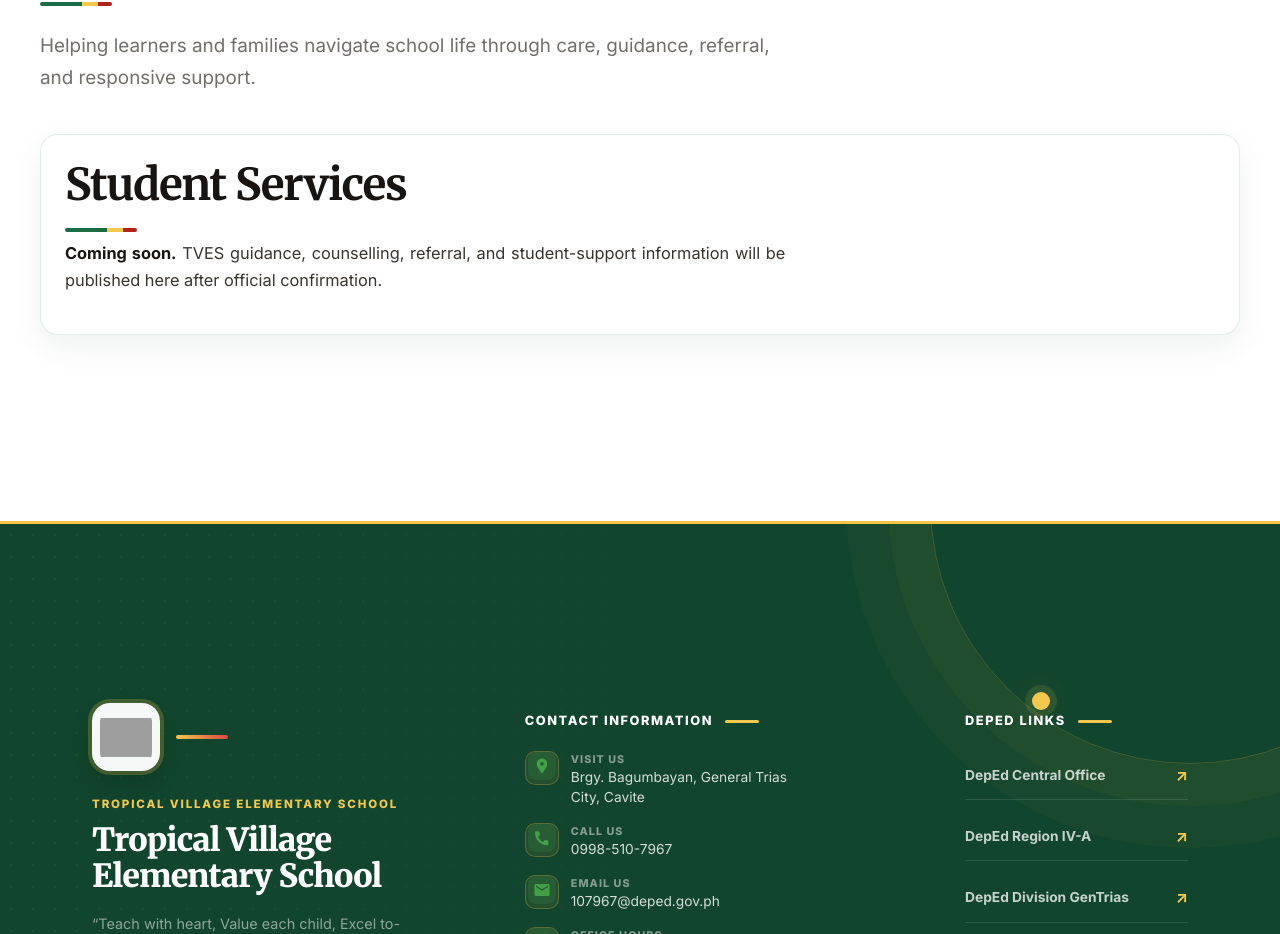
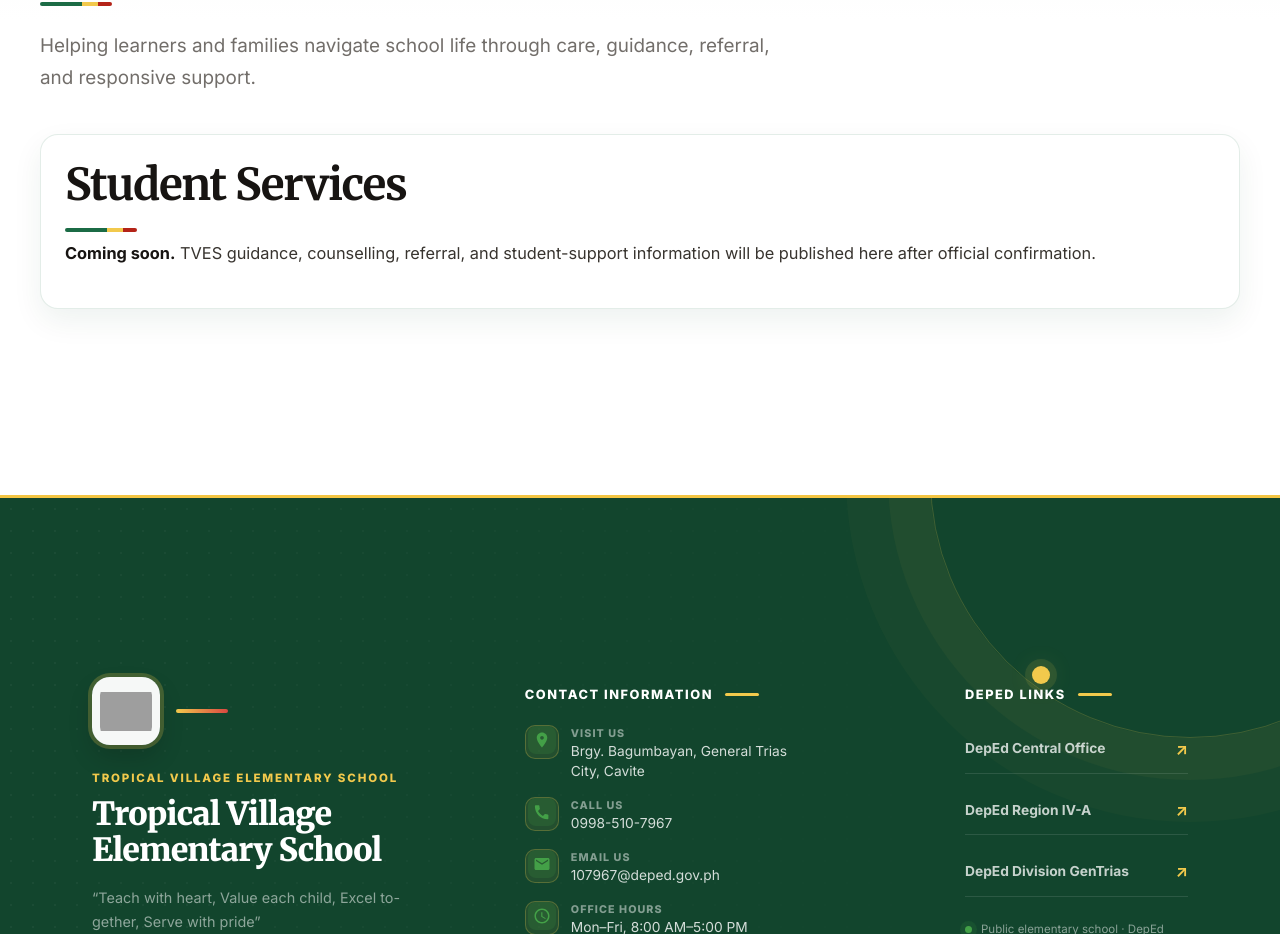
Before and after one commit to Eirene-3011/tves-website, a React (Vite) app in the folder frontend/: page /guidance in a window 1280 px wide. Shown: the part 877-1811 px from the top of the page. Built offline with nearby package versions, Linux system fonts and the light colour scheme; no server answers; grey boxes are pictures that could not be loaded.

Commit message:
Update index.css

```diff
--- a/frontend/src/index.css
+++ b/frontend/src/index.css
@@ -2487,3 +2487,58 @@ footer,.site-footer,#site-footer{position:relative;display:block;width:100%;back
   color: #12452D !important;
   opacity: 1 !important;
 }
+
+/* Guidance page layout refinement */
+.guidance-page .grid-auto {
+  grid-template-columns: minmax(0, 1fr);
+  width: 100%;
+}
+
+.guidance-page .card {
+  width: 100%;
+  min-width: 0;
+}
+
+.guidance-page .card-body {
+  width: 100%;
+}
+
+.guidance-page .rich-content {
+  width: 100%;
+  max-width: none;
+  min-width: 0;
+  line-height: 1.7;
+}
+
+.guidance-page .rich-content p,
+.guidance-page .rich-content li {
+  max-width: none;
+  text-align: left;
+  text-align-last: auto;
+  text-justify: auto;
+  text-wrap: pretty;
+  overflow-wrap: break-word;
+}
+
+.guidance-page .rich-content p {
+  margin-bottom: 1rem;
+}
+
+.guidance-page .rich-content ul,
+.guidance-page .rich-content ol {
+  width: 100%;
+  max-width: none;
+}
+
+.guidance-page .rich-content h1,
+.guidance-page .rich-content h2,
+.guidance-page .rich-content h3,
+.guidance-page .rich-content h4 {
+  max-width: none;
+}
+
+@media (max-width: 600px) {
+  .guidance-page .card-body {
+    padding: 20px;
+  }
+}
```
